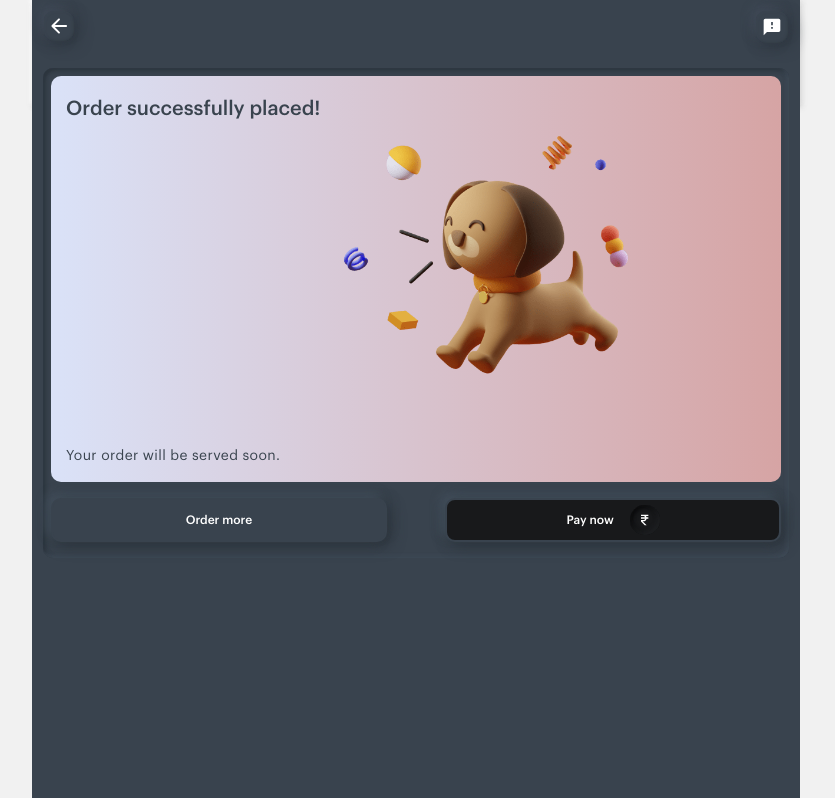
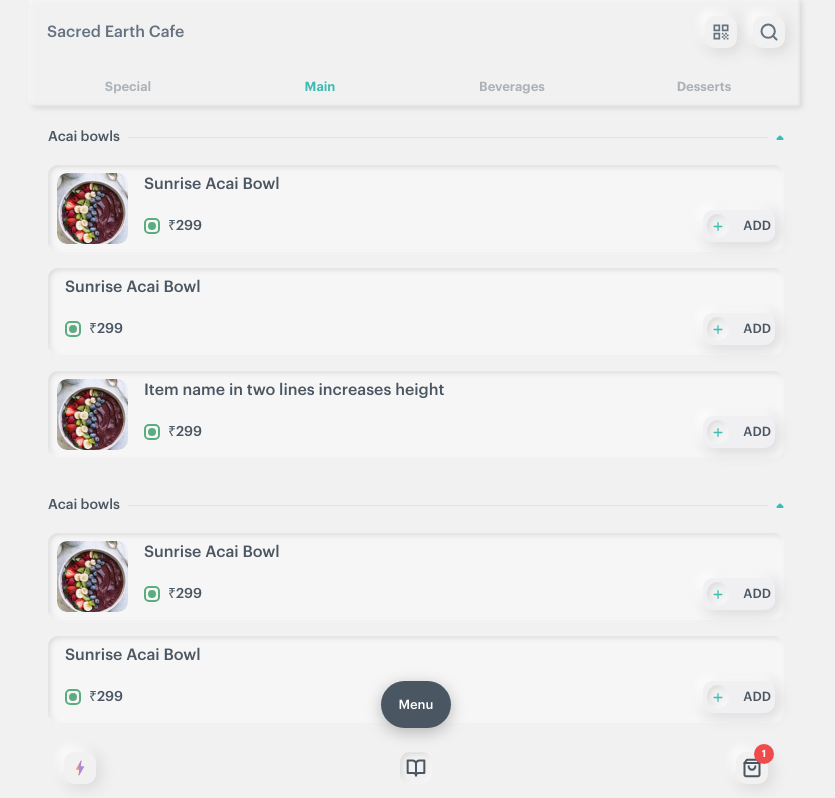
Before and after one commit to melnyk-cto/toastapp, a React (Create React App) app: page /main in a window 1280 px wide. Shown: the top 798 px of the page, without its empty margins (224-1059 px from the left). Built offline with nearby package versions, Linux system fonts and the light colour scheme.

Commit message:
features: add  "Wrapper" modal

```diff
--- a/src/components/common/Layout/Layout.jsx
+++ b/src/components/common/Layout/Layout.jsx
@@ -15,7 +15,7 @@
     <>
       {modal === 'Add Product' && <AddProductModal />}
       {modal === 'Share' && <ShareModal />}
-      {modal === '' && <OrderSuccessfullyModal />}
+      {modal === 'Order Successfully' && <OrderSuccessfullyModal />}
       <Header />
       {children}
       <Footer />
--- a/src/components/common/index.js
+++ b/src/components/common/index.js
@@ -9,6 +9,7 @@
 export * from './CookingInstruction/CookingInstruction'
 export * from './VeganStatus/VeganStatus'
 export * from './PrimaryButton/PrimaryButton'
+export * from './modals/WrapperModal/WrapperModal'
 export * from './modals/AddProductModal/AddProductModal'
 export * from './modals/ComplaintsModal/ComplaintsModal'
 export * from './modals/ShareModal/ShareModal'
--- a/src/components/common/modals/AddProductModal/AddProductModal.module.scss
+++ b/src/components/common/modals/AddProductModal/AddProductModal.module.scss
@@ -1,6 +1,6 @@
 @import "../../../../assets/scss/variables";
 
-.modal {
+.addProductModal {
   position:         fixed;
   z-index:          40;
   left:             50%;
@@ -10,35 +10,6 @@
   background-color: $textColor;
   max-width:        768px;
   transform:        translate(-50%, 0);
-  .back {
-    cursor:          pointer;
-    position:        absolute;
-    z-index:         1;
-    left:            8px;
-    top:             16px;
-    width:           30px;
-    height:          30px;
-    border-radius:   10px;
-    background:      #657280;
-    box-shadow:      -4px 4px 8px rgba(91, 103, 115, 0.2),
-                     4px -4px 8px rgba(91, 103, 115, 0.2),
-                     -4px -4px 8px rgba(111, 125, 141, 0.9),
-                     4px 4px 10px rgba(91, 103, 115, 0.9);
-    display:         flex;
-    align-items:     center;
-    justify-content: center;
-    transition:      .2s linear;
-    margin-right:    8px;
-    svg path {
-      fill: $whiteColor;
-    }
-    &:active {
-      box-shadow: inset -0.125rem 0.125rem 0.25rem 0 rgba(91, 103, 115, 0.2),
-                  inset 0.125rem -0.125rem 0.25rem 0 rgba(91, 103, 115, 0.2),
-                  inset -0.125rem -0.125rem 0.25rem 0 rgba(111, 125, 141, 0.9),
-                  inset 0.125rem 0.125rem 0.3125rem 0 rgba(91, 103, 115, 0.9);
-    }
-  }
   .top {
     background-color: #657280;
     height:           200px;
--- a/src/components/common/modals/ComplaintsModal/ComplaintsModal.jsx
+++ b/src/components/common/modals/ComplaintsModal/ComplaintsModal.jsx
@@ -1,19 +1,15 @@
 import React, { useState } from "react";
-
-// library
-import { useDispatch } from "react-redux";
 
 // components
 import { VeganStatus } from "../../VeganStatus/VeganStatus";
-import { modalsActions } from "../../../../redux/modals/actions";
 import { Feedback } from "../../Feedback/Feedback";
 
 // assets
 import styles from "./ComplaintsModal.module.scss";
-import { ReactComponent as BackSvg } from "../../../../assets/images/icons/arrow-back.svg";
 import { ReactComponent as ArrowSvg } from "../../../../assets/images/icons/arrow.svg";
 import edit from "../../../../assets/images/icons/edit-white.svg";
 import minus from "../../../../assets/images/icons/minus-circle.svg";
+import { WrapperModal } from "../WrapperModal/WrapperModal";
 
 const items = [
   {
@@ -28,8 +24,6 @@
   }
 ]
 export const ComplaintsModal = () => {
-  const dispatch = useDispatch();
-
   const [instructionAdded, setInstructionAdded] = useState(false);
   const [showFeedback, setShowFeedback] = useState(false);
 
@@ -38,12 +32,9 @@
   };
 
   return (
-    <div className={styles.modal}>
+    <WrapperModal title='Complaints'>
+      <div className={styles.complaints}>
         <Feedback showFeedback={showFeedback} setShowFeedback={setShowFeedback} setInstructionAdded={setInstructionAdded}/>
-      <div className={styles.back} onClick={() => dispatch(modalsActions.setShowModal(''))}>
-        <BackSvg />
-      </div>
-      <h2 className={styles.header}>Complaints</h2>
         <div className={styles.bottom}>
           {items.map((item, index) => (
             <div key={index} className={styles.item}>
@@ -96,5 +87,6 @@
           ))}
         </div>
       </div>
+    </WrapperModal>
   )
 }
--- a/src/components/common/modals/ComplaintsModal/ComplaintsModal.module.scss
+++ b/src/components/common/modals/ComplaintsModal/ComplaintsModal.module.scss
@@ -1,15 +1,6 @@
 @import "../../../../assets/scss/variables";
 
-.modal {
-  position:         fixed;
-  z-index:          40;
-  left:             50%;
-  top:              0;
-  width:            100%;
-  height:           100%;
-  background-color: $textColor;
-  max-width:        768px;
-  transform:        translate(-50%, 0);
+.complaints {
   hr {
     border:           none;
     height:           1px;
@@ -17,35 +8,8 @@
     opacity:          .4;
     margin-bottom:    18px;
   }
-  .back {
-    cursor:          pointer;
-    position:        absolute;
-    z-index:         1;
-    left:            12px;
-    top:             11px;
-    width:           30px;
-    height:          30px;
-    border-radius:   10px;
-    display:         flex;
-    align-items:     center;
-    justify-content: center;
-    transition:      .2s linear;
-    margin-right:    8px;
-    background:      #4A5662;
-    box-shadow:      -4px 4px 8px rgba(62, 72, 82, 0.2), 4px -4px 8px rgba(62, 72, 82, 0.2), -4px -4px 8px rgba(86, 100, 114, 0.9), 4px 4px 10px rgba(62, 72, 82, 0.9);
-    &:active {
-      box-shadow: inset -0.125rem 0.125rem 0.25rem 0 rgba(91, 103, 115, 0.2), inset 0.125rem -0.125rem 0.25rem 0 rgba(91, 103, 115, 0.2), inset -0.125rem -0.125rem 0.25rem 0 rgba(111, 125, 141, 0.9), inset 0.125rem 0.125rem 0.3125rem 0 rgba(91, 103, 115, 0.9);
-    }
-    svg path {
-      fill: $whiteColor;
-    }
-  }
   * {
     color: $whiteColor;
-  }
-  .header {
-    padding:       14px 0 14px 60px;
-    margin-bottom: 0;
   }
 }
 
--- a/src/components/common/modals/OrderSuccessfullyModal/OrderSuccessfullyModal.jsx
+++ b/src/components/common/modals/OrderSuccessfullyModal/OrderSuccessfullyModal.jsx
@@ -5,10 +5,10 @@
 
 // components
 import { modalsActions } from "../../../../redux/modals/actions";
+import { WrapperModal } from "../WrapperModal/WrapperModal";
 
 // assets
 import styles from "./OrderSuccessfullyModal.module.scss";
-import { ReactComponent as BackSvg } from "../../../../assets/images/icons/arrow-back.svg";
 import { ReactComponent as WarningSvg } from "../../../../assets/images/icons/warning.svg";
 import saly7 from "../../../../assets/images/saly-7.png";
 import currency from "../../../../assets/images/icons/currency.svg";
@@ -17,15 +17,11 @@
   const dispatch = useDispatch();
 
   return (
-    <div className={styles.modal}>
-      <div className={styles.back} onClick={() => dispatch(modalsActions.setShowModal(''))}>
-        <BackSvg />
-      </div>
-      <h2 className={styles.header}>
-        <div className={styles.icon} onClick={() => dispatch(modalsActions.setShowModal('Complaints'))}>
+    <WrapperModal black>
+      <div className={styles.order}>
+        <div className={styles.warning} onClick={() => dispatch(modalsActions.setShowModal('Complaints'))}>
           <WarningSvg />
         </div>
-      </h2>
         <div className={styles.bottom}>
           <div className={styles.card}>
             <div className={styles.item}>
@@ -50,5 +46,6 @@
           </div>
         </div>
       </div>
+    </WrapperModal>
   )
 }
--- a/src/components/common/modals/OrderSuccessfullyModal/OrderSuccessfullyModal.module.scss
+++ b/src/components/common/modals/OrderSuccessfullyModal/OrderSuccessfullyModal.module.scss
@@ -1,56 +1,13 @@
 @import "../../../../assets/scss/variables";
 
-.modal {
-  position:         fixed;
-  z-index:          40;
-  left:             50%;
-  top:              0;
-  width:            100%;
-  height:           100%;
-  background-color: $secondColor;
-  max-width:        768px;
-  transform:        translate(-50%, 0);
-  hr {
-    border:           none;
-    height:           1px;
-    background-color: #e9e9e9;
-    opacity:          .4;
-    margin-bottom:    18px;
-  }
-  .back {
-    cursor:          pointer;
-    position:        absolute;
-    z-index:         1;
-    left:            12px;
-    top:             11px;
-    width:           30px;
-    height:          30px;
-    border-radius:   10px;
-    display:         flex;
-    align-items:     center;
-    justify-content: center;
-    transition:      .2s linear;
-    margin-right:    8px;
-    background:      $secondColor;
-    box-shadow:      -5px 5px 10px rgba(48, 57, 66, 0.2), 5px -5px 10px rgba(48, 57, 66, 0.2), -5px -5px 10px rgba(66, 77, 90, 0.9), 5px 5px 13px rgba(48, 57, 66, 0.9), inset 1px 1px 2px rgba(66, 77, 90, 0.3), inset -1px -1px 2px rgba(48, 57, 66, 0.5);
-    &:active {
-      box-shadow: inset -5px 5px 10px rgba(48, 57, 66, 0.2), inset 5px -5px 10px rgba(48, 57, 66, 0.2), inset -5px -5px 10px rgba(66, 77, 90, 0.9), inset 5px 5px 13px rgba(48, 57, 66, 0.9), inset 1px 1px 2px rgba(66, 77, 90, 0.3), inset -1px -1px 2px rgba(48, 57, 66, 0.5);
-    }
-    svg path {
-      fill: $whiteColor;
-    }
-  }
+.order {
   * {
     color: $whiteColor;
   }
-  .header {
-    padding:       14px 0 14px 60px;
-    margin-bottom: 0;
-    min-height:    52px;
-    .icon {
+  .warning {
     cursor:          pointer;
     position:        absolute;
-      z-index:         1;
+    z-index:         50;
     right:           12px;
     top:             11px;
     min-width:       32px;
@@ -68,7 +25,6 @@
     }
     &:active {
       box-shadow: inset -5px 5px 10px rgba(48, 57, 66, 0.2), inset 5px -5px 10px rgba(48, 57, 66, 0.2), inset -5px -5px 10px rgba(66, 77, 90, 0.9), inset 5px 5px 13px rgba(48, 57, 66, 0.9), inset 1px 1px 2px rgba(66, 77, 90, 0.3), inset -1px -1px 2px rgba(48, 57, 66, 0.5);
-      }
     }
   }
 }
--- a/src/components/common/modals/ShareModal/ShareModal.module.scss
+++ b/src/components/common/modals/ShareModal/ShareModal.module.scss
@@ -11,7 +11,8 @@
   transform:        translate(-50%, 0);
   background-color: rgba(0, 0, 0, 0.8);
   display:          flex;
-  align-items:      flex-end;
+  flex-direction:   column;
+  justify-content:  flex-end;
 }
 
 .inner {
--- /dev/null
+++ b/src/components/common/modals/WrapperModal/WrapperModal.jsx
@@ -0,0 +1,25 @@
+import React from "react";
+
+// library
+import { useDispatch } from "react-redux";
+
+// components
+import { modalsActions } from "../../../../redux/modals/actions";
+
+// assets
+import styles from "./WrapperModal.module.scss";
+import { ReactComponent as BackSvg } from "../../../../assets/images/icons/arrow-back.svg";
+
+export const WrapperModal = ({children, light, black, title}) => {
+  const dispatch = useDispatch();
+
+  return (
+    <div className={`${styles.modal} ${light ? styles.light : ''} ${black ? styles.black : ''}`}>
+      <div className={styles.back} onClick={() => dispatch(modalsActions.setShowModal(''))}>
+        <BackSvg />
+      </div>
+      <h2 className={styles.header}>{title && title}</h2>
+      {children}
+    </div>
+  )
+}
--- /dev/null
+++ b/src/components/common/modals/WrapperModal/WrapperModal.module.scss
@@ -0,0 +1,65 @@
+@import "../../../../assets/scss/variables";
+
+.modal {
+  position:         fixed;
+  z-index:          40;
+  left:             50%;
+  top:              0;
+  width:            100%;
+  height:           100%;
+  background-color: $textColor;
+  max-width:        768px;
+  transform:        translate(-50%, 0);
+  .back {
+    cursor:          pointer;
+    position:        absolute;
+    z-index:         50;
+    left:            8px;
+    top:             16px;
+    width:           30px;
+    height:          30px;
+    border-radius:   10px;
+    display:         flex;
+    align-items:     center;
+    justify-content: center;
+    margin-right:    8px;
+    background:      #4A5662;
+    box-shadow:      -4px 4px 8px rgba(62, 72, 82, 0.2), 4px -4px 8px rgba(62, 72, 82, 0.2), -4px -4px 8px rgba(86, 100, 114, 0.9), 4px 4px 10px rgba(62, 72, 82, 0.9);
+    transition:      .2s linear;
+    &:active {
+      box-shadow: inset -4px 4px 8px rgba(62, 72, 82, 0.2), inset 4px -4px 8px rgba(62, 72, 82, 0.2), inset -4px -4px 8px rgba(86, 100, 114, 0.9), 4px 4px 10px rgba(62, 72, 82, 0.9);
+    }
+    svg path {
+      fill: $whiteColor;
+    }
+  }
+
+  .header {
+    padding:       20px 0 14px 60px;
+    margin-bottom: 0;
+    color:         $whiteColor;
+    position:      relative;
+    z-index:       45;
+    min-height:    52px;
+  }
+  &.light {
+    .back {
+      background: #657280;
+      box-shadow: -4px 4px 8px rgba(91, 103, 115, 0.2), 4px -4px 8px rgba(91, 103, 115, 0.2), -4px -4px 8px rgba(111, 125, 141, 0.9), 4px 4px 10px rgba(91, 103, 115, 0.9);
+      &:active {
+        box-shadow: inset -2px 2px 4px 0 rgba(91, 103, 115, 0.2), inset 2px -2px 4px 0 rgba(91, 103, 115, 0.2), inset -2px -2px 4px 0 rgba(111, 125, 141, 0.9), inset 2px 2px 5px 0 rgba(91, 103, 115, 0.9);
+      }
+    }
+  }
+  &.black {
+    background-color: $secondColor;
+    .back {
+      background:    #39434E;
+      box-shadow:    -5px 5px 10px rgba(48, 57, 66, 0.2), 5px -5px 10px rgba(48, 57, 66, 0.2), -5px -5px 10px rgba(66, 77, 90, 0.9), 5px 5px 13px rgba(48, 57, 66, 0.9), inset 1px 1px 2px rgba(66, 77, 90, 0.3), inset -1px -1px 2px rgba(48, 57, 66, 0.5);
+      border-radius: 10px;
+      &:active {
+        box-shadow: inset -5px 5px 10px rgba(48, 57, 66, 0.2), inset 5px -5px 10px rgba(48, 57, 66, 0.2), inset -5px -5px 10px rgba(66, 77, 90, 0.9), inset 5px 5px 13px rgba(48, 57, 66, 0.9), inset 1px 1px 2px rgba(66, 77, 90, 0.3), -1px -1px 2px rgba(48, 57, 66, 0.5);
+      }
+    }
+  }
+}
```
Also changed, not shown: src/components/common/modals/AddProductModal/AddProductModal.jsx (+8 -9 lines). Lines whose indentation alone changed are shown as unchanged.
